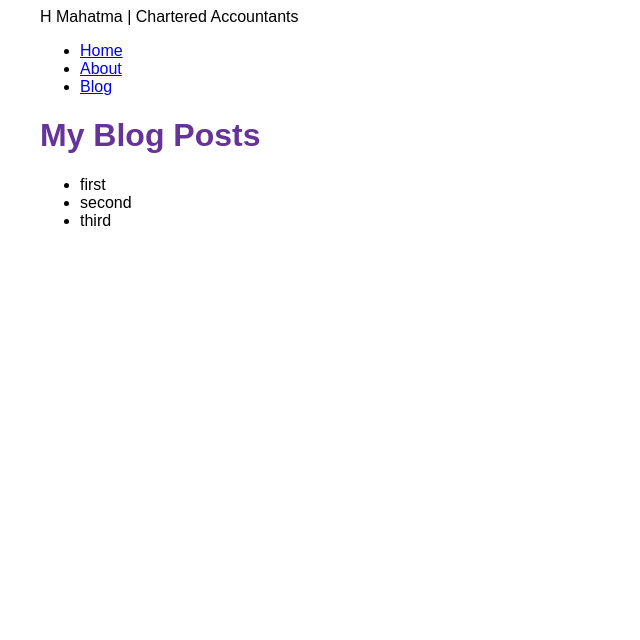
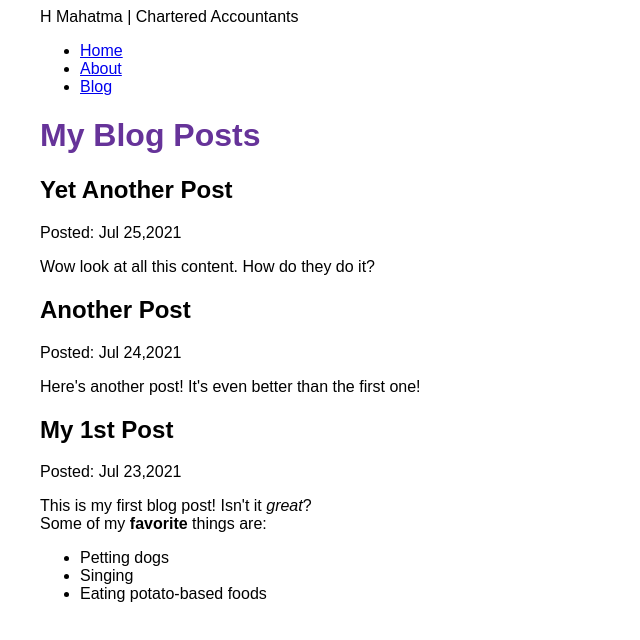
Before and after one commit to SayedFx/gatsby-first-site, a Gatsby site: page /blog in a window 1280 px wide. Shown: the whole page, without its empty margins (0-640 px from the left). Built offline with nearby package versions, Linux system fonts and the light colour scheme; Gatsby itself is replaced by a stand-in of ours.

Commit message:
gatsby tutorial part 5

```diff
--- a/blog/first.mdx
+++ b/blog/first.mdx
@@ -0,0 +1,9 @@
+---
+title: "My 1st Post"
+date: "2021-07-23"
+---
+This is my first blog post! Isn't it *great*?
+Some of my **favorite** things are:
+* Petting dogs
+* Singing
+* Eating potato-based foods
--- a/blog/second.mdx
+++ b/blog/second.mdx
@@ -0,0 +1,5 @@
+---
+title: "Another Post"
+date: "2021-07-24"
+---
+Here's another post! It's even better than the first one!
--- a/blog/third.mdx
+++ b/blog/third.mdx
@@ -0,0 +1,5 @@
+---
+title: "Yet Another Post"
+date: "2021-07-25"
+---
+Wow look at all this content. How do they do it?
--- a/gatsby-config.js
+++ b/gatsby-config.js
@@ -12,5 +12,6 @@ module.exports = {
         path: `${__dirname}/blog`,
       },
     },
+    'gatsby-plugin-mdx',
   ],
 }
--- a/package.json
+++ b/package.json
@@ -15,8 +15,11 @@
     "clean": "gatsby clean"
   },
   "dependencies": {
+    "@mdx-js/mdx": "^1.6.22",
+    "@mdx-js/react": "^1.6.22",
     "gatsby": "^4.0.0",
     "gatsby-plugin-image": "^2.0.0",
+    "gatsby-plugin-mdx": "^3.0.0",
     "gatsby-plugin-sharp": "^4.0.0",
     "gatsby-source-filesystem": "^4.0.0",
     "react": "^17.0.1",
--- a/src/pages/blog.js
+++ b/src/pages/blog.js
@@ -1,24 +1,31 @@
 import * as React from "react"
 import Layout from "../components/layout"
 import { graphql } from "gatsby"
+import { MDXRenderer } from "gatsby-plugin-mdx"
 
 const BlogPage = ({ data }) => {
   return (
     <Layout pageTitle="My Blog Posts">
-      <ul>
-        {data.allFile.nodes.map((node) => (
-          <li key={node.name}>{node.name}</li>
-        ))}
-      </ul>
+      {data.allMdx.nodes.map((node) => (
+        <article key={node.id}>
+          <h2>{node.frontmatter.title}</h2>
+          <p>Posted: {node.frontmatter.date}</p>
+          <MDXRenderer>{node.body}</MDXRenderer>
+        </article>
+      ))}
     </Layout>
   )
 }
-
 export const query = graphql`
   query {
-    allFile {
+    allMdx(sort: { order: DESC, fields: frontmatter___date }) {
       nodes {
-        name
+        frontmatter {
+          date(formatString: "MMM D,YYYY")
+          title
+        }
+        id
+        body
       }
     }
   }
```
Also changed, not shown: 1 other file.
